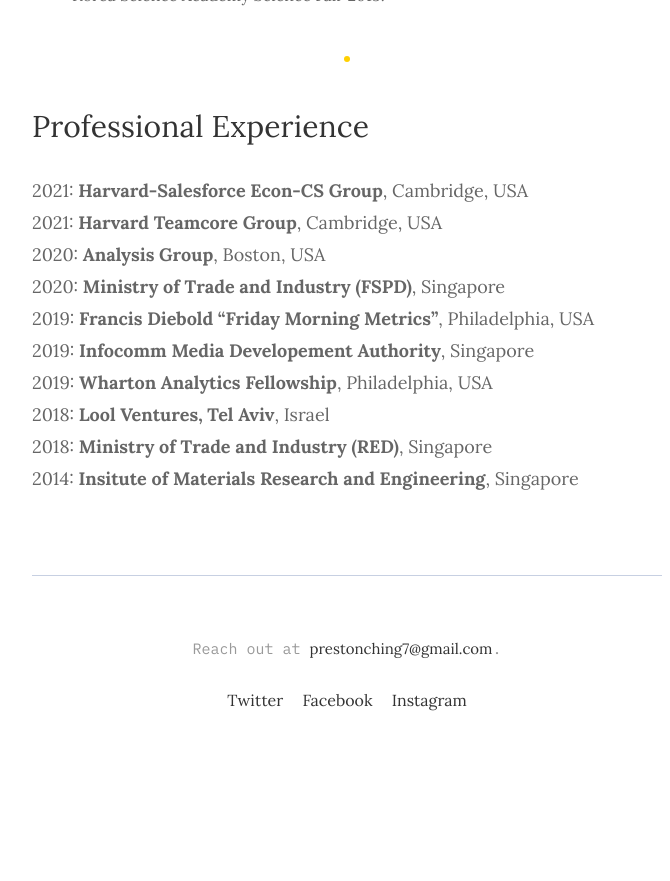
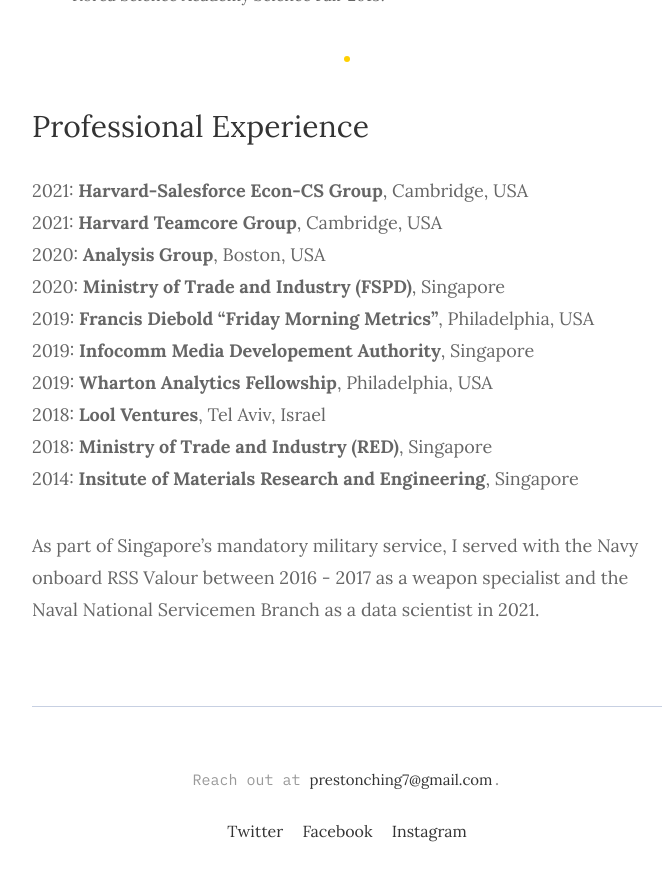
Before and after one commit to PrestonChing/prestonching.github.io, a Jekyll site: the page built from _pages/cv.md, in a window 1280 px wide and 900 px high, scrolled down 1891 px. Shown: the top 881 px of the window, without its empty margins (293-963 px from the left). Built offline with Jekyll 4.4.1, drawn with Linux system fonts in a browser that asks for light colours; before the commit the page ends 2660 px from its top, so only the background shows below that.

Commit message:
edited prof experience 2

```diff
--- a/_pages/cv.md
+++ b/_pages/cv.md
@@ -48,6 +48,8 @@
 2019: **Francis Diebold "Friday Morning Metrics"**, Philadelphia, USA
 2019: **Infocomm Media Developement Authority**, Singapore
 2019: **Wharton Analytics Fellowship**, Philadelphia, USA
-2018: **Lool Ventures, Tel Aviv**, Israel
+2018: **Lool Ventures**, Tel Aviv, Israel
 2018: **Ministry of Trade and Industry (RED)**, Singapore
 2014: **Insitute of Materials Research and Engineering**, Singapore
+
+As part of Singapore's mandatory military service, I served with the Navy onboard RSS Valour between 2016 - 2017 as a weapon specialist and the Naval National Servicemen Branch as a data scientist in 2021.
```
